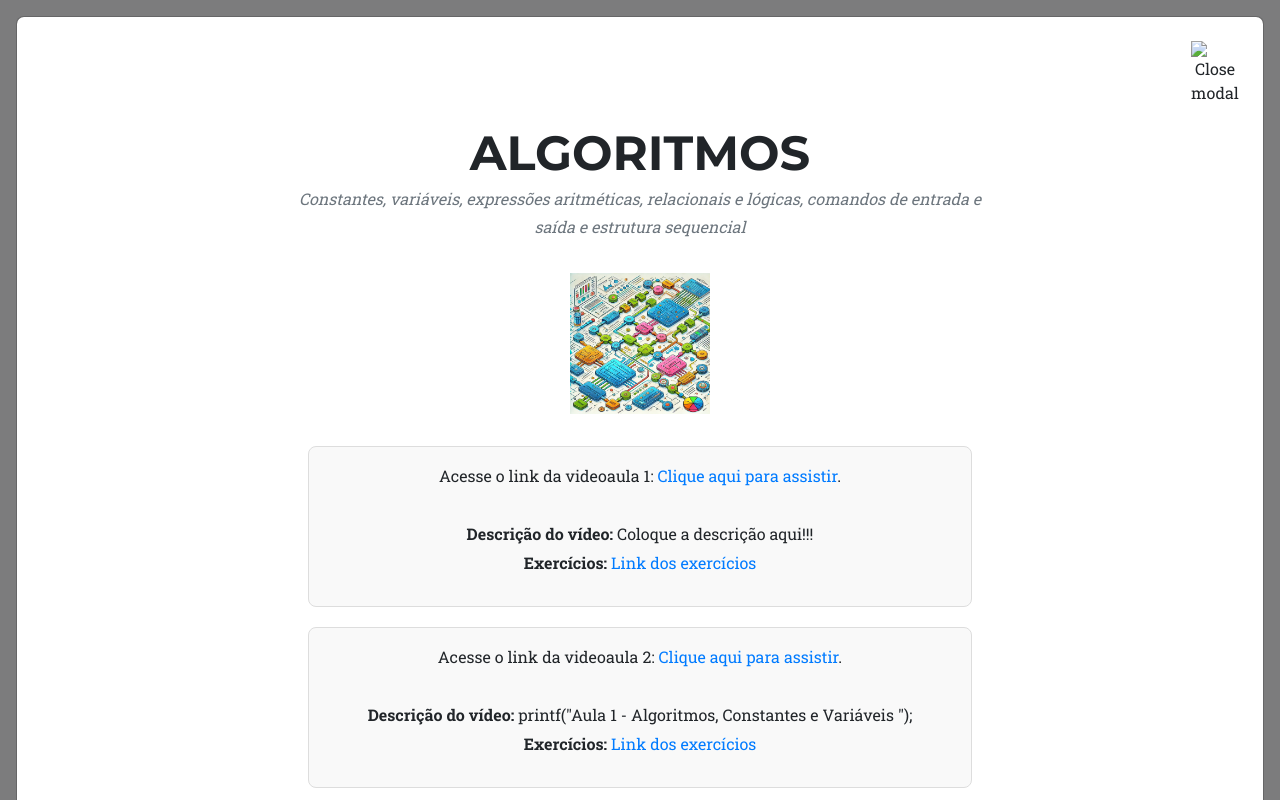
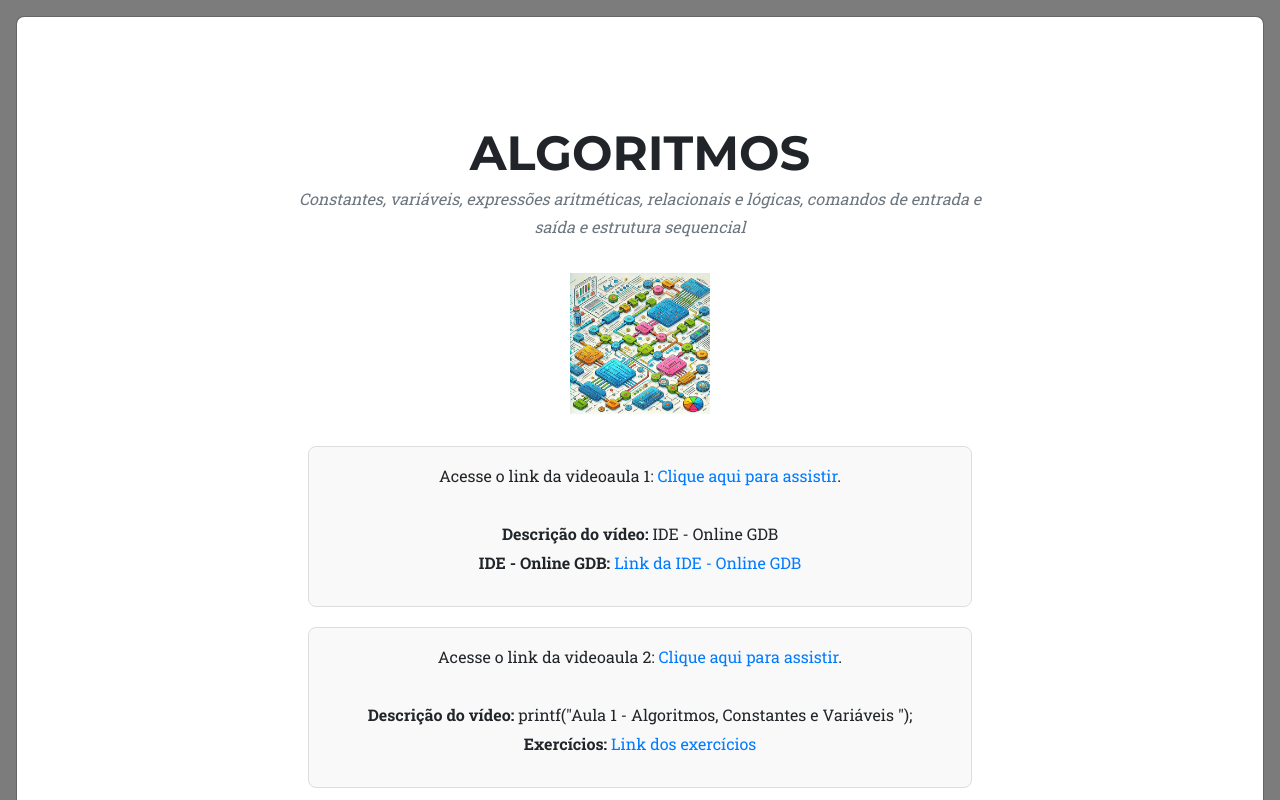
Before and after one commit to marjorymell/certificadora.github.io, a website: page index.html in a window 1280 px wide. Both pictures are taken after a click on the link 260 px from the left and 1871 px from the top of the page. Shown: the part 1435-2235 px from the top of the page. Drawn offline with nearby package versions, Linux system fonts and the light colour scheme.

Commit message:
Ajustes modal e links

```diff
--- a/index.html
+++ b/index.html
@@ -622,7 +622,6 @@
       <div class="modal-dialog">
         <div class="modal-content">
           <div class="close-modal" data-bs-dismiss="modal">
-            <img src="assets/img/close-icon.svg" alt="Close modal" />
           </div>
           <div class="container">
             <div class="row justify-content-center">
@@ -648,11 +647,11 @@
                       </p>
                       <ul>
                         <li>
-                          <strong>Descrição do vídeo:</strong> Coloque a descrição aqui!!!
+                          <strong>Descrição do vídeo:</strong> IDE - Online GDB
                         </li>
                         <li>
-                          <strong>Exercícios:</strong>
-                          <a href="https://drive.google.com/drive/folders/1rZoGoCYJSILoDpa0LDRxZrulAziuciSc?usp=sharing" target="_blank">Link dos exercícios</a>
+                          <strong>IDE - Online GDB:</strong>
+                          <a href="https://www.onlinegdb.com/" target="_blank">Link da IDE - Online GDB </a>
                         </li>
                       </ul>
                     </div>
@@ -669,7 +668,7 @@
                         </li>
                         <li>
                           <strong>Exercícios:</strong>
-                          <a href="https://drive.google.com/drive/folders/1rZoGoCYJSILoDpa0LDRxZrulAziuciSc?usp=sharing" target="_blank">Link dos exercícios</a>
+                          <a href="https://drive.google.com/drive/folders/1rZoGoCYJSILoDpa0LDRxZrulAziuciSc" target="_blank">Link dos exercícios</a>
                         </li>
                       </ul>
                     </div>
@@ -686,7 +685,7 @@
                         </li>
                         <li>
                           <strong>Exercícios:</strong>
-                          <a href="https://drive.google.com/drive/folders/1rZoGoCYJSILoDpa0LDRxZrulAziuciSc?usp=sharing" target="_blank">Link dos exercícios</a>
+                          <a href="https://drive.google.com/drive/folders/1t-MR7vp4n0_8-89UN3O1BvKVkiWsSBJv" target="_blank">Link dos exercícios</a>
                         </li>
                       </ul>
                     </div>
@@ -695,15 +694,15 @@
                     <div class="video">
                       <p>
                         Acesse o link da videoaula 4:
-                        <a href="https://youtu.be/BeI6jhXlMjA?si=vcYH-FnCz3-dHJj0" target="_blank">Clique aqui para assistir</a>.
+                        <a href="https://youtu.be/vDR1sEfcIe0?si=hGYgl9HCedCWfqjI" target="_blank">Clique aqui para assistir</a>.
                       </p>
                       <ul>
                         <li>
-                          <strong>Descrição do vídeo:</strong> printf("Aula 4 - Estrutura de Decisão");
+                          <strong>Descrição do vídeo:</strong> printf("Aula 3 - Comandos de Entrada e Saída e Estrutura Sequencial ");
                         </li>
                         <li>
                           <strong>Exercícios:</strong>
-                          <a href="https://drive.google.com/drive/folders/1rZoGoCYJSILoDpa0LDRxZrulAziuciSc?usp=sharing" target="_blank">Link dos exercícios</a>
+                          <a href="https://drive.google.com/drive/folders/17zPTUQZD5DgiUsbX04e6j23pLQinMcuZ" target="_blank">Link dos exercícios</a>
                         </li>
                       </ul>
                     </div>
@@ -734,7 +733,7 @@
       <div class="modal-dialog">
         <div class="modal-content">
           <div class="close-modal" data-bs-dismiss="modal">
-            <img src="assets/img/close-icon.svg" alt="Close modal" />
+
           </div>
           <div class="container">
             <div class="row justify-content-center">
@@ -761,7 +760,7 @@
                         </li>
                         <li>
                           <strong>Exercícios:</strong>
-                          <a href="https://drive.google.com/drive/folders/1rZoGoCYJSILoDpa0LDRxZrulAziuciSc?usp=sharing" target="_blank">Link dos exercícios</a>
+                          <a href="https://drive.google.com/drive/folders/1hcI1TcV1XfOud9bRhj8FGAIsOmXU2SXL" target="_blank">Link dos exercícios</a>
                         </li>
                       </ul>
                     </div>
@@ -791,7 +790,6 @@
       <div class="modal-dialog">
         <div class="modal-content">
           <div class="close-modal" data-bs-dismiss="modal">
-            <img src="assets/img/close-icon.svg" alt="Close modal" />
           </div>
           <div class="container">
             <div class="row justify-content-center">
@@ -820,7 +818,7 @@
                         </li>
                         <li>
                           <strong>Exercícios:</strong>
-                          <a href="https://drive.google.com/drive/folders/1rZoGoCYJSILoDpa0LDRxZrulAziuciSc?usp=sharing" target="_blank">Link dos exercícios</a>
+                          <a href="https://drive.google.com/drive/folders/1gyZvCnGhD9HnMsvaOAHt-EfpNJhY9ufk" target="_blank">Link dos exercícios</a>
                         </li>
                       </ul>
                     </div>
@@ -852,7 +850,6 @@
       <div class="modal-dialog">
         <div class="modal-content">
           <div class="close-modal" data-bs-dismiss="modal">
-            <img src="assets/img/close-icon.svg" alt="Close modal" />
           </div>
           <div class="container">
             <div class="row justify-content-center">
@@ -880,7 +877,7 @@
                         </li>
                         <li>
                           <strong>Exercícios:</strong>
-                          <a href="https://drive.google.com/drive/folders/1rZoGoCYJSILoDpa0LDRxZrulAziuciSc?usp=sharing" target="_blank">Link dos exercícios</a>
+                          <a href="https://drive.google.com/drive/folders/11CnC9PGhynrmLxzQ8h6cMtp2cEViWZbv?usp=sharing" target="_blank">Link dos exercícios</a>
                         </li>
                       </ul>
                     </div>
@@ -896,7 +893,7 @@
                         </li>
                         <li>
                           <strong>Exercícios:</strong>
-                          <a href="https://drive.google.com/drive/folders/1rZoGoCYJSILoDpa0LDRxZrulAziuciSc?usp=sharing" target="_blank">Link dos exercícios</a>
+                          <a href="https://drive.google.com/drive/folders/1UmhuxEq3C_WpiYbw7hpq8xMuCUoX5Sil?usp=sharing" target="_blank">Link dos exercícios</a>
                         </li>
                       </ul>
                     </div>
@@ -927,7 +924,6 @@
       <div class="modal-dialog">
         <div class="modal-content">
           <div class="close-modal" data-bs-dismiss="modal">
-            <img src="assets/img/close-icon.svg" alt="Close modal" />
           </div>
           <div class="container">
             <div class="row justify-content-center">
@@ -955,7 +951,7 @@
                         </li>
                         <li>
                           <strong>Exercícios:</strong>
-                          <a href="https://drive.google.com/drive/folders/1rZoGoCYJSILoDpa0LDRxZrulAziuciSc?usp=sharing" target="_blank">Link dos exercícios</a>
+                          <a href="https://drive.google.com/drive/folders/17ac6cPM-rdDrYzLER0HCbInbk8N72inz" target="_blank">Link dos exercícios</a>
                         </li>
                       </ul>
                     </div>
@@ -985,7 +981,6 @@
       <div class="modal-dialog">
         <div class="modal-content">
           <div class="close-modal" data-bs-dismiss="modal">
-            <img src="assets/img/close-icon.svg" alt="Close modal" />
           </div>
           <div class="container">
             <div class="row justify-content-center">
```
